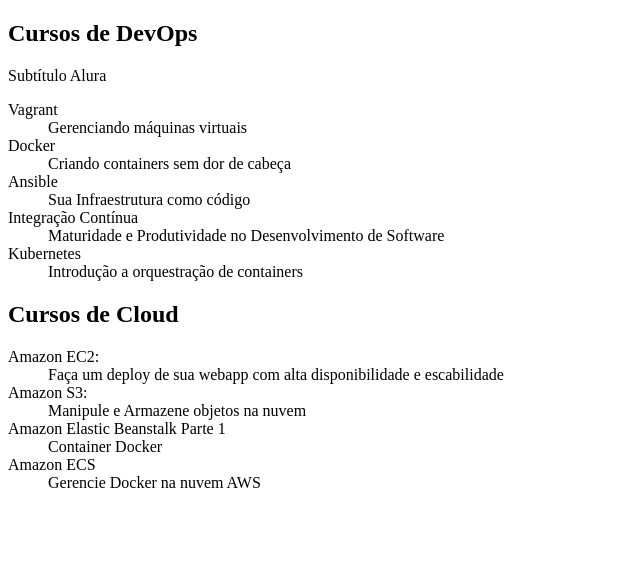
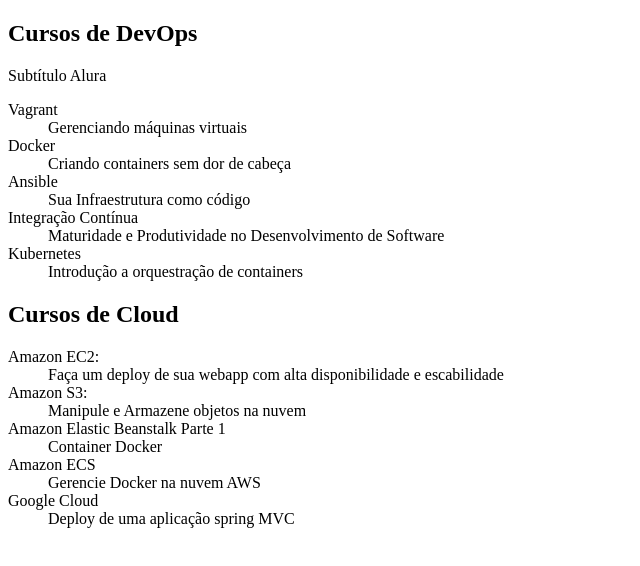
Before and after one commit to leobom97/GIT-CURSOALURA, a plain HTML site: page index.html in a window 1280 px wide. Shown: the whole page, without its empty margins (0-640 px from the left). Drawn offline with Linux system fonts and the light colour scheme.

Commit message:
Curso de Google Cloud adicionado

```diff
--- a/index.html
+++ b/index.html
@@ -39,6 +39,9 @@
 
         <dt>Amazon ECS</dt>
         <dd>Gerencie Docker na nuvem AWS</dd>
+
+        <dt>Google Cloud</dt>
+        <dd>Deploy de uma aplicação spring MVC</dd>
     </dl>
 </body>
 </html>
```
